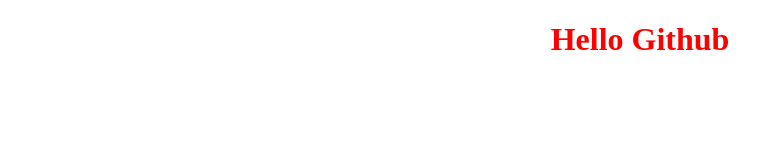
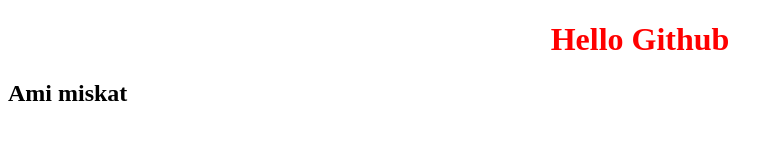
Before and after one commit to siamtalukder484/project-1, a plain HTML site: page index.html in a window 1280 px wide. Shown: the whole page, without its empty margins (0-782 px from the left). Drawn offline with Linux system fonts and the light colour scheme.

Commit message:
ami miskat

```diff
--- a/index.html
+++ b/index.html
@@ -8,5 +8,6 @@
 </head>
 <body>
     <h1>Hello Github</h1>
+    <h2>Ami miskat</h2>
 </body>
 </html>
```
